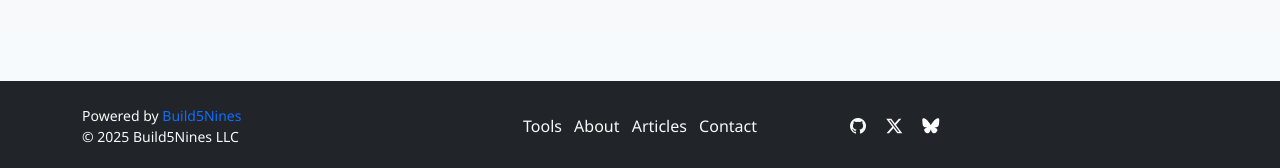
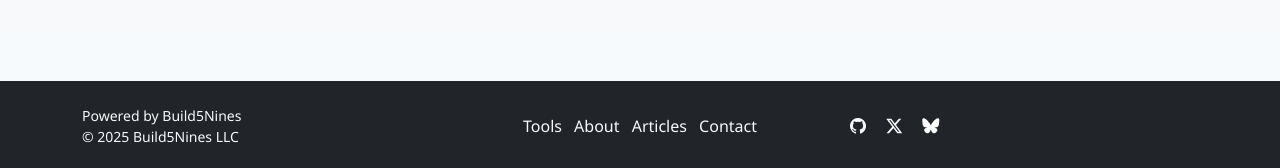
Before and after one commit to powergentic/website, a Jekyll site: the page built from index.html, in a window 1280 px wide. Shown: the part 3426-3594 px from the top of the page. Built offline with Jekyll 4.4.1, drawn with Linux system fonts in a browser that asks for light colours; a script that is not in the unit is left out.

Commit message:
Update footer.html

```diff
--- a/_includes/footer.html
+++ b/_includes/footer.html
@@ -3,7 +3,7 @@
         <div class="row align-items-center">
             <!-- Left: Copyright -->
             <div class="col-md-4 text-md-left text-left mb-3 mb-md-0">
-                <p class="mb-0 small">Powered by <a href="https://build5nines.com">Build5Nines</a></p>
+                <p class="mb-0 small">Powered by <a href="https://build5nines.com" class="text-light">Build5Nines</a></p>
                 <p class="mb-0 small">&copy; 2025 Build5Nines LLC</p>
             </div>
             <!-- Center: Links -->
```
